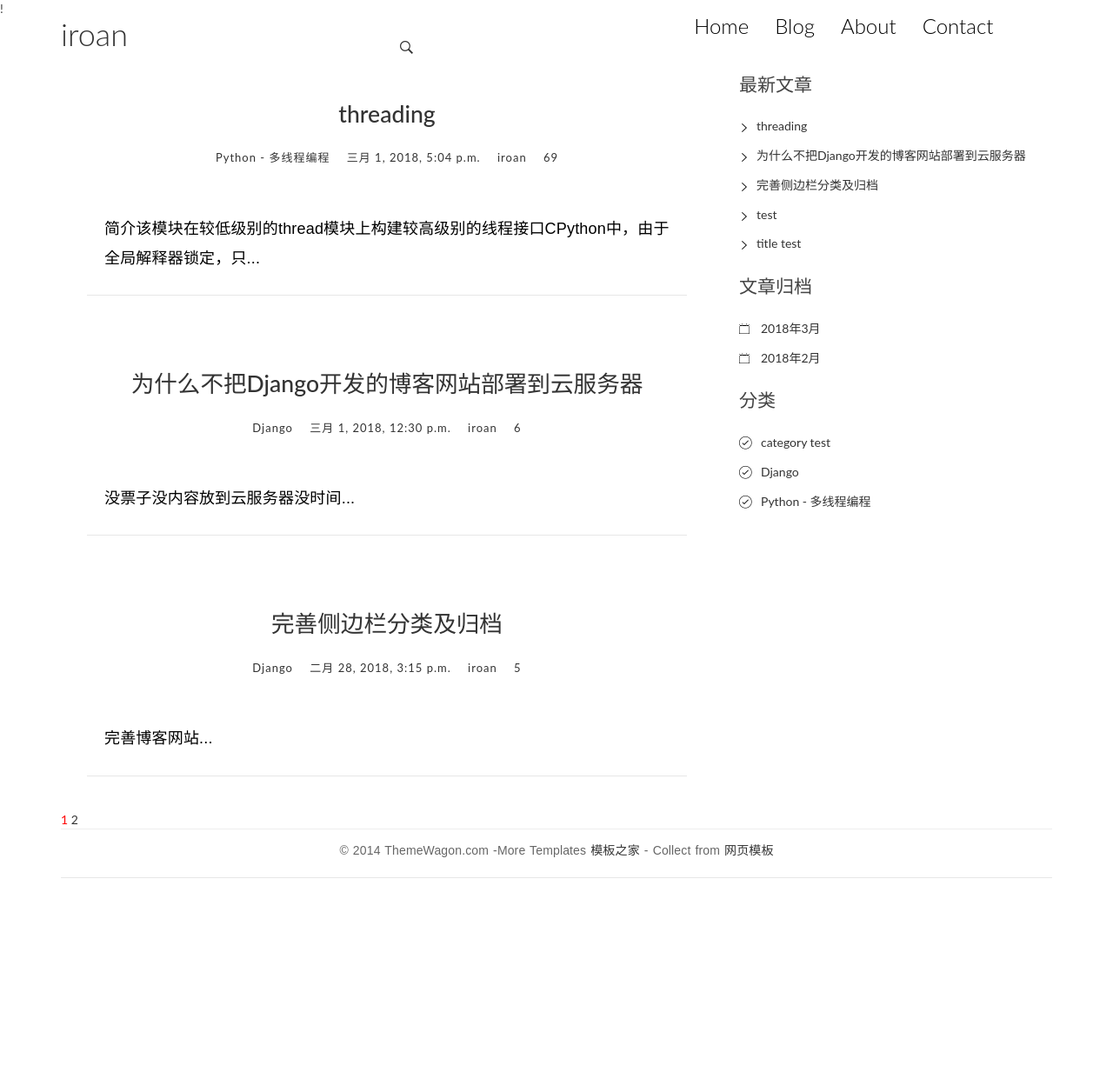
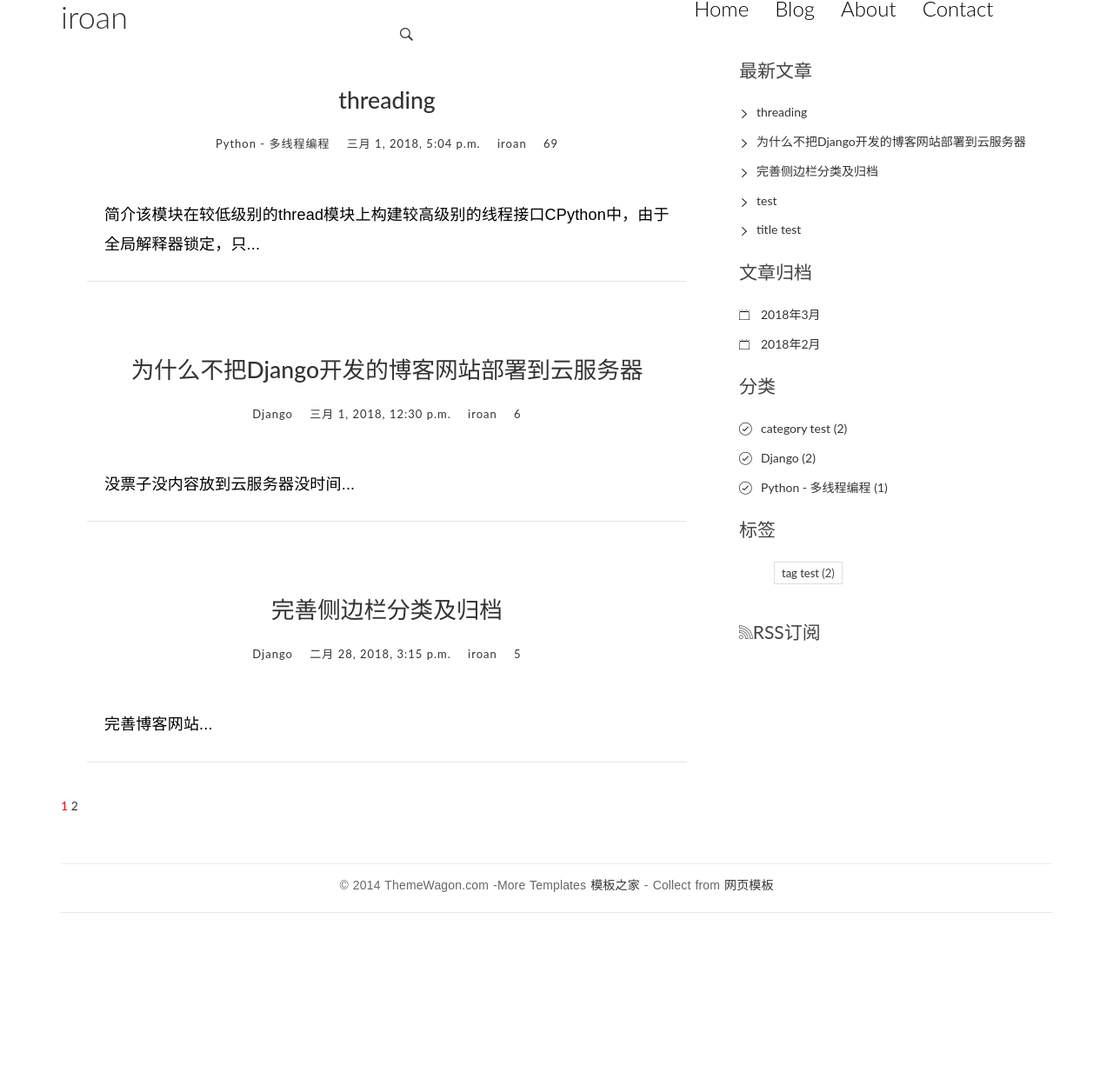
Before and after one commit to iroan/DjangoBlog, a Django app: page / in a window 1280 px wide. Shown: the top 1233 px of the page at 87% size. After the commit the page ends 1050 px from the top, so only its background shows below. Run offline with Django 3.2, Linux system fonts and the light colour scheme; data comes from the database, SQL or seed files in the repository; both versions use the stored data as it was after the commit; some libraries are stand-ins or nearby versions.

Commit message:
增加了显示目录,优化阅读页的功能

```diff
--- a/DjangoBlog/urls.py
+++ b/DjangoBlog/urls.py
@@ -15,9 +15,11 @@ Including another URLconf
 """
 from django.conf.urls import url,include
 from django.contrib import admin
+from blog.feeds import AllPostsRssFeed
 
 urlpatterns = [
     url(r'^admin/', admin.site.urls),
     url(r'',include('blog.urls')),
-    url(r'',include('comments.urls'))
+    url(r'',include('comments.urls')),
+    url(r'^all/rss/$', AllPostsRssFeed(), name='rss')
 ]
--- a/blog/static/blog/css/custom.css
+++ b/blog/static/blog/css/custom.css
@@ -346,7 +346,6 @@ figure {
  */
 
 .content-body {
-<<<<<<< HEAD
     padding-bottom: 4em;
 }
 
--- a/blog/templatetags/blog_tags.py
+++ b/blog/templatetags/blog_tags.py
@@ -1,6 +1,6 @@
 from django import template
-from ..models import Post,Category
-
+from ..models import Post,Category,Tag
+from django.db.models.aggregates import Count
 register = template.Library()
 
 @register.simple_tag
@@ -14,4 +14,9 @@ def archives():
 
 @register.simple_tag
 def get_categories():
-    return Category.objects.all()
+    return Category.objects.annotate(num_post = Count('post')).filter(num_post__gt = 0)
+
+@register.simple_tag
+def get_tags():
+    # TODO 标签显示不全,显示一个标签相关的全部文章还没有实现
+    return Tag.objects.annotate(num_post = Count('post')).filter(num_post__gt = 0)
--- a/blog/urls.py
+++ b/blog/urls.py
@@ -1,15 +1,12 @@
 from django.conf.urls import url
 from . import views
-
 app_name = 'blog'
 urlpatterns = [
-    # url(r'^$',views.index, name='index'),
     url(r'^$',views.IndexView.as_view(), name='index'),
     url(r'^post/(?P<pk>[0-9]+)/$',views.detail,name='detail'),
     # [0-9]{4}:0到9的数字出现4次
     # [0-9]{1,2}:0到9的数字出现1,2次
     url(r'^archives/(?P<year>[0-9]{4})/(?P<month>[0-9]{1,2})/$',views.archives,name='archives'),
-    # url(r'^archives/(?P<year>[0-9]{4})/(?P<month>[0-9]{1,2})/$',views.ArchivesView.as_view(),name='archives'),
-    # url(r'^category/(?P<pk>[0-9]+)/$',views.category,name='category')
-    url(r'^category/(?P<pk>[0-9]+)/$',views.CategoryView.as_view(),name='category')
+    url(r'^category/(?P<pk>[0-9]+)/$',views.CategoryView.as_view(),name='category'),
+    url(r'^tag/(?P<pk>[0-9]+)/$',views.TagView.as_view(),name='tag'),
 ]
--- a/blog/views.py
+++ b/blog/views.py
@@ -1,6 +1,6 @@
-from markdown import markdown
+from markdown import Markdown
 from django.shortcuts import render,get_object_or_404
-from .models import Post,Category
+from .models import Post,Category,Tag
 from comments.forms import CommentForm
 # Create your views here.
 
@@ -19,7 +19,7 @@ class IndexView(ListView):
 
     def get_context_data(self, **kwargs):
         # context 是一个字典
-        context = super().get_context_data(**kwargs)
+        context = super(IndexView,self).get_context_data(**kwargs)
         paginator = context.get('paginator')
         page = context.get('page_obj')
         is_paginated = context.get('is_paginated')
@@ -76,10 +76,13 @@ class IndexView(ListView):
 def detail(request,pk):
     post = get_object_or_404(Post,pk=pk)
     post.increase_views()
-    post.body = markdown(post.body,extensions = ['markdown.extensions.extra',
+    md = Markdown(extensions = ['markdown.extensions.extra',
                                                  'markdown.extensions.codehilite',
                                                  'markdown.extensions.toc',
                                                  ])
+    post.body = md.convert(post.body)
+    post.toc = md.toc
+
     form = CommentForm()
     comment_list = post.comment_set.all()
     context = {
@@ -113,3 +116,12 @@ class CategoryView(ListView):
     def get_queryset(self):
         cate = get_object_or_404(Category,pk = self.kwargs.get('pk'))
         return super(CategoryView,self).get_queryset().filter(category = cate)
+
+class TagView(ListView):
+    model = Post
+    template_name = 'blog/index.html'
+    context_object_name = 'post_list'
+    def get_queryset(self):
+        # 从 URL 捕获的分类 id 值
+        tag = get_object_or_404(Tag, pk = self.kwargs.get('pk'))
+        return super(TagView,self).get_queryset().filter(tags = tag)
--- a/templates/base.html
+++ b/templates/base.html
@@ -1,4 +1,4 @@
-!<!DOCTYPE html>
+<!DOCTYPE html>
 <html>
 <head>
     <title>王凯旋的博客网站</title>
@@ -109,12 +109,35 @@
                     <ul>
                         {%for category in categories%}
                         <li>
-                            <a href="{%url 'blog:category' category.pk%}">{{category}}</a>
+                            <a href="{%url 'blog:category' category.pk%}">{{category.name}}
+                            <span class="post-count">({{category.num_post}})</span>
+                            </a>
+
                         </li>
                         {%empty%}
                         暂无分类
                         {%endfor%}
                     </ul>
+                </div>
+
+                <div class="widget widget-tag-cloud">
+                    <h3 class="widget-title">标签</h3>
+                    {%get_tags as tags%}
+                    <ul>
+                        {%for tag in tags%}
+                        <li>
+                            <a href="{%url 'blog:tag' tag.pk%}">{{tag.name}}</a>
+                            <span class="post-count">({{tag.num_post}})</span>
+                        </li>
+                        {%empty%}
+                        暂无标签
+                        {%endfor%}
+                    </ul>
+                </div>
+
+                <div class="rss">
+                    <a href="{% url 'rss' %}"><span class="ion-social-rss-outline">RSS订阅</span>
+                    </a>
                 </div>
             </aside>
         </div>
```
Also changed, not shown: blog/feeds.py (added, +16 -0 lines), templates/base1.html (+30 -3 lines), templates/blog/detail.html (+1 -24 lines), db.sqlite3.
